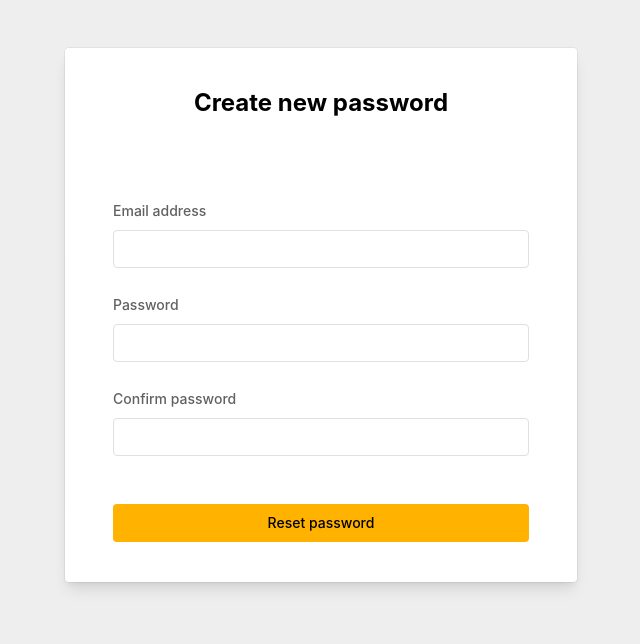
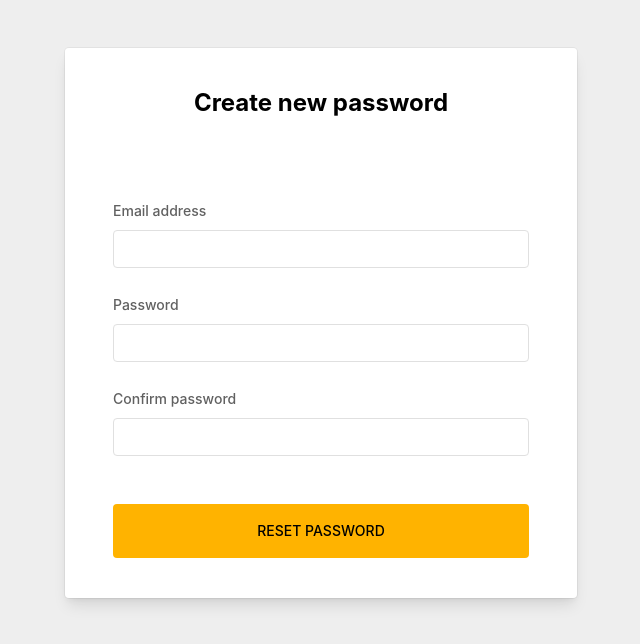
Before and after one commit to lilisgeorge/vue-laravel-starter, a Vue app in the folder client/: page /reset-password/1 in a window 1280 px wide. Shown: the top 644 px of the page, without its empty margins (319-959 px from the left). Built offline with nearby package versions, Linux system fonts and the light colour scheme; no server answers.

Commit message:
style(ui button):change default padding and size

```diff
--- a/client/src/components/Forms/UserProfileForm.vue
+++ b/client/src/components/Forms/UserProfileForm.vue
@@ -78,7 +78,7 @@
           :disabled="isPending"
           :busy="isPending"
         >
-          Save
+          Update profile information
         </UiButton>
       </UiCardFooter>
     </UiForm>
--- a/client/src/components/Forms/UserUpdatePasswordForm.vue
+++ b/client/src/components/Forms/UserUpdatePasswordForm.vue
@@ -2,7 +2,7 @@
   <UiCard>
     <UiCardHeader>
       <UiHeading :level="4">
-        Update Password
+        Password
       </UiHeading>
       <p class="text-gray-600 mt-2">
         Ensure your account is using a long, random password to stay secure.
@@ -104,7 +104,7 @@
         <UiButton
           :busy="isPending"
         >
-          Save
+          Update password
         </UiButton>
       </UiCardFooter>
     </UiForm>
--- a/client/src/components/Ui/UiButton/UiButton.vue
+++ b/client/src/components/Ui/UiButton/UiButton.vue
@@ -1,10 +1,11 @@
 <template>
   <component
     :is="tag"
-    class="inline-block text-center px-4 py-2 border border-transparent rounded font-medium
-    sm:text-sm sm:leading-5
+    class="inline-block border border-transparent rounded
+    text-center font-medium uppercase sm:text-sm sm:leading-5
     focus:outline-none"
     :class="[
+      compact ? 'px-4 py-2' : 'px-8 py-4 min-w-32',
       text
         ? 'text-black hover:bg-amber-50 focus:bg-amber-50'
         : 'bg-amber-600 text-black focus:bg-amber-500 focus:shadow-outline-amber'
@@ -47,6 +48,7 @@ export default {
       type: String,
       default: 'button',
     },
+    compact: Boolean,
     busy: Boolean,
   },
   emits: ['click'],
--- a/client/tailwind.config.js
+++ b/client/tailwind.config.js
@@ -172,6 +172,7 @@ module.exports = {
       },
       minWidth: {
         6: '1.5rem',
+        32: '8rem',
       },
       spacing: {
         60: '15rem',
```
